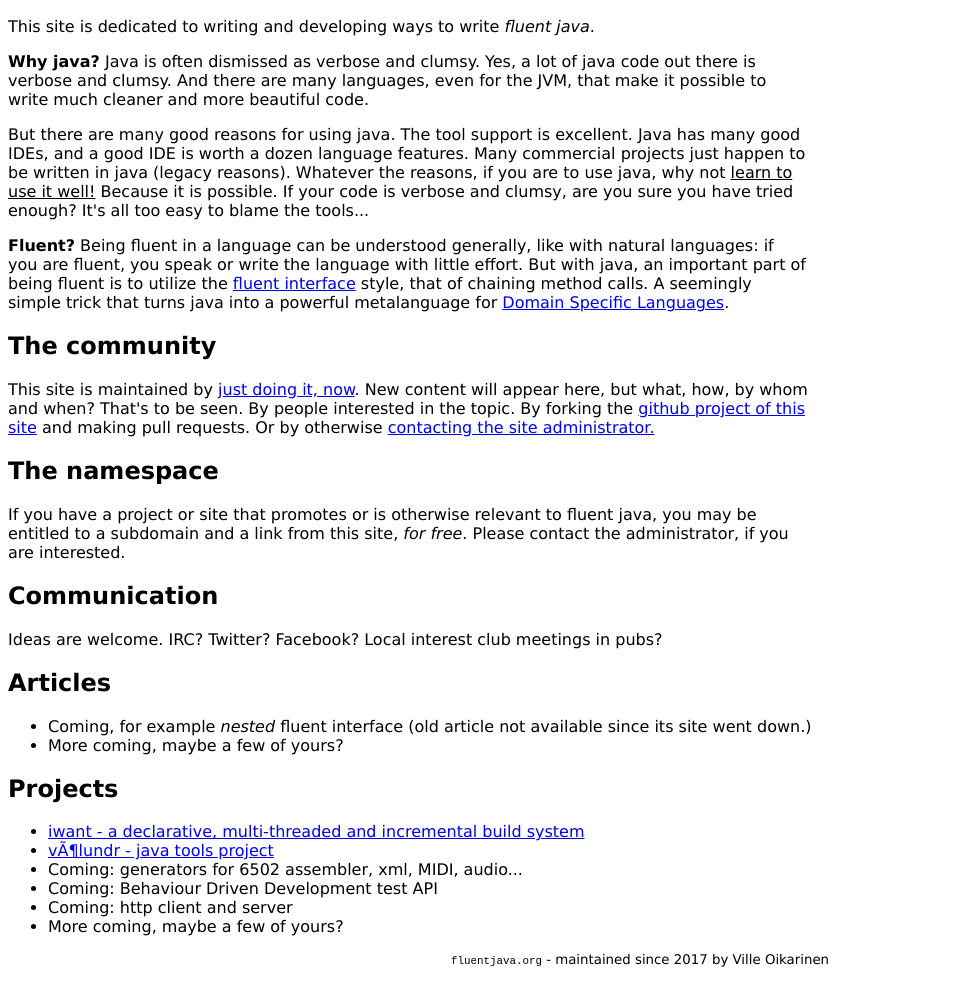
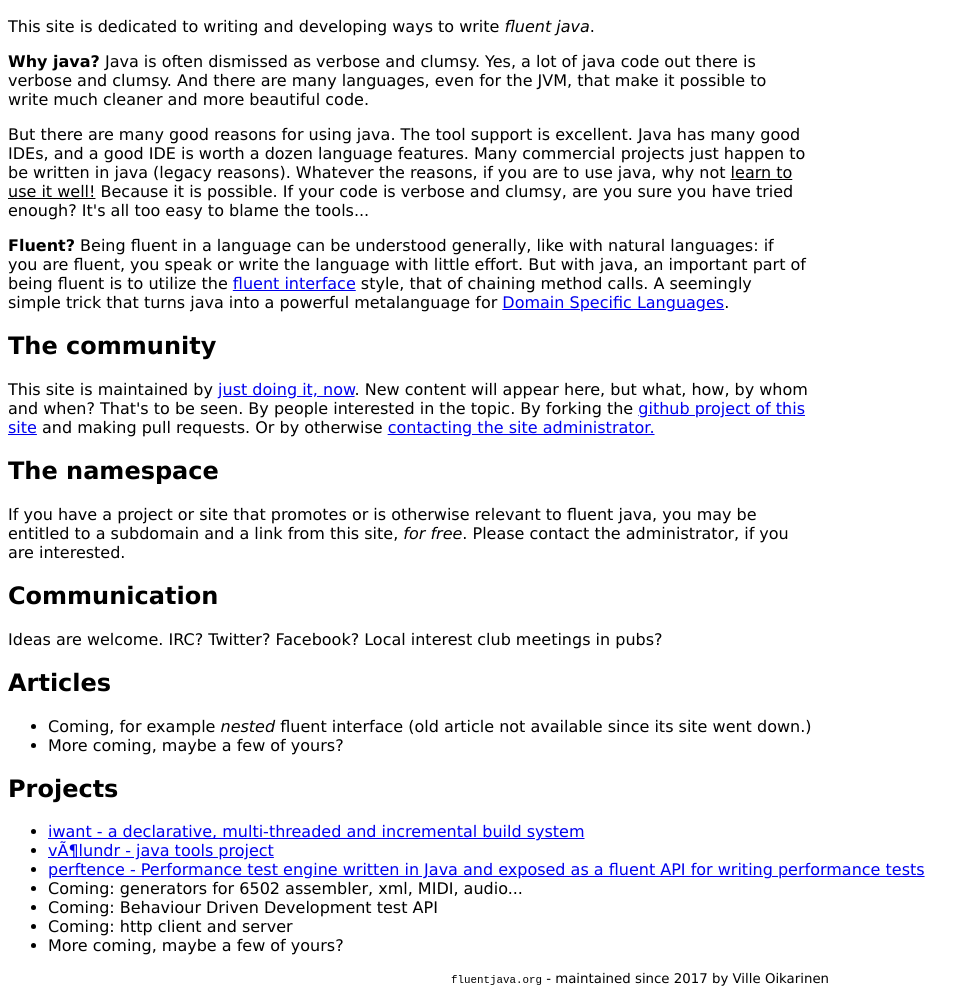
Before and after one commit to wipu/fluentjava.org, a plain HTML site: page docs/index.html in a window 1280 px wide. Shown: the part 98-1100 px from the top of the page, without its empty margins (0-979 px from the left). Drawn offline with Linux system fonts and the light colour scheme.

Commit message:
added perftence link

```diff
--- a/docs/index.html
+++ b/docs/index.html
@@ -42,6 +42,7 @@
     <ul>
       <li><a href="http://iwant.fluentjava.org">iwant - a declarative, multi-threaded and incremental build system</a></li>
       <li><a href="https://github.com/gesande/volundr">völundr - java tools project</a></li>
+      <li><a href="https://github.com/gesande/perftence">perftence - Performance test engine written in Java and exposed as a fluent API for writing performance tests</a></li>
       <li>Coming: generators for 6502 assembler, xml, MIDI, audio...</li>
       <li>Coming: Behaviour Driven Development test API</li>
       <li>Coming: http client and server</li>
```
